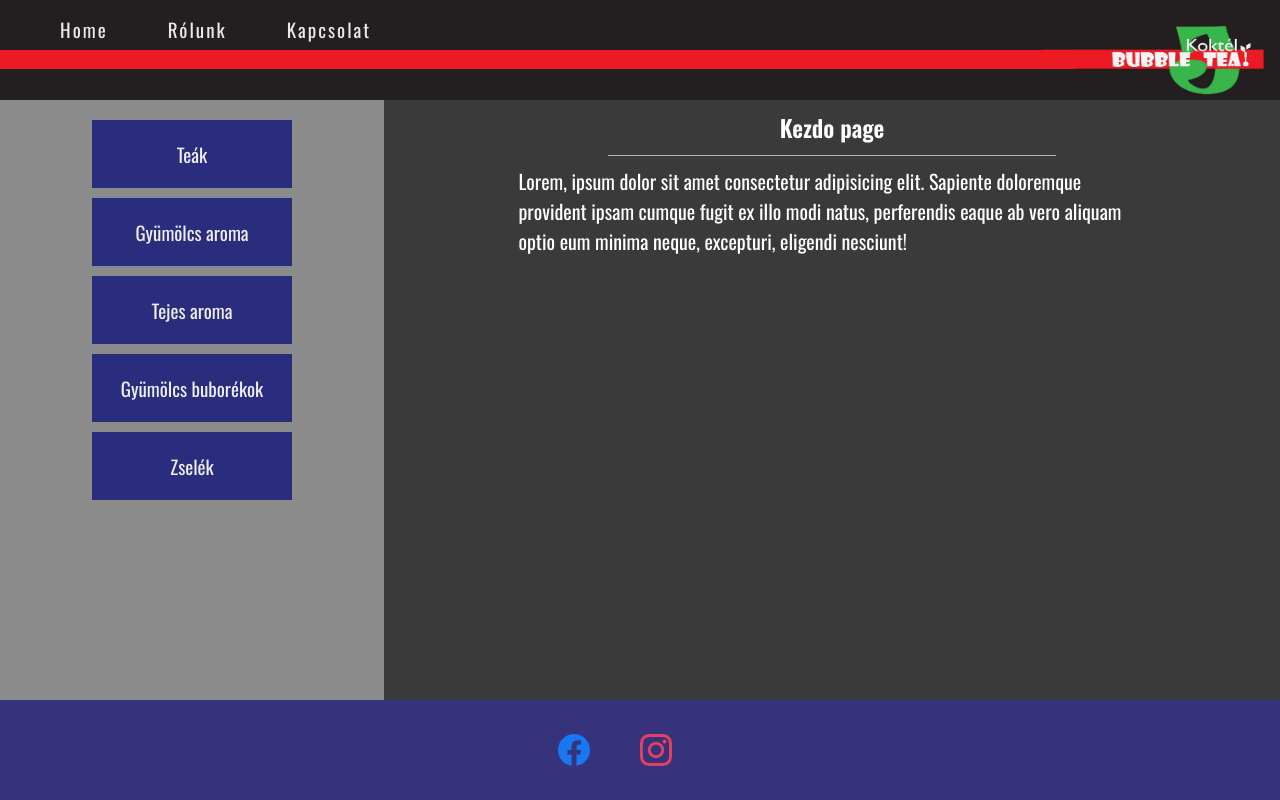
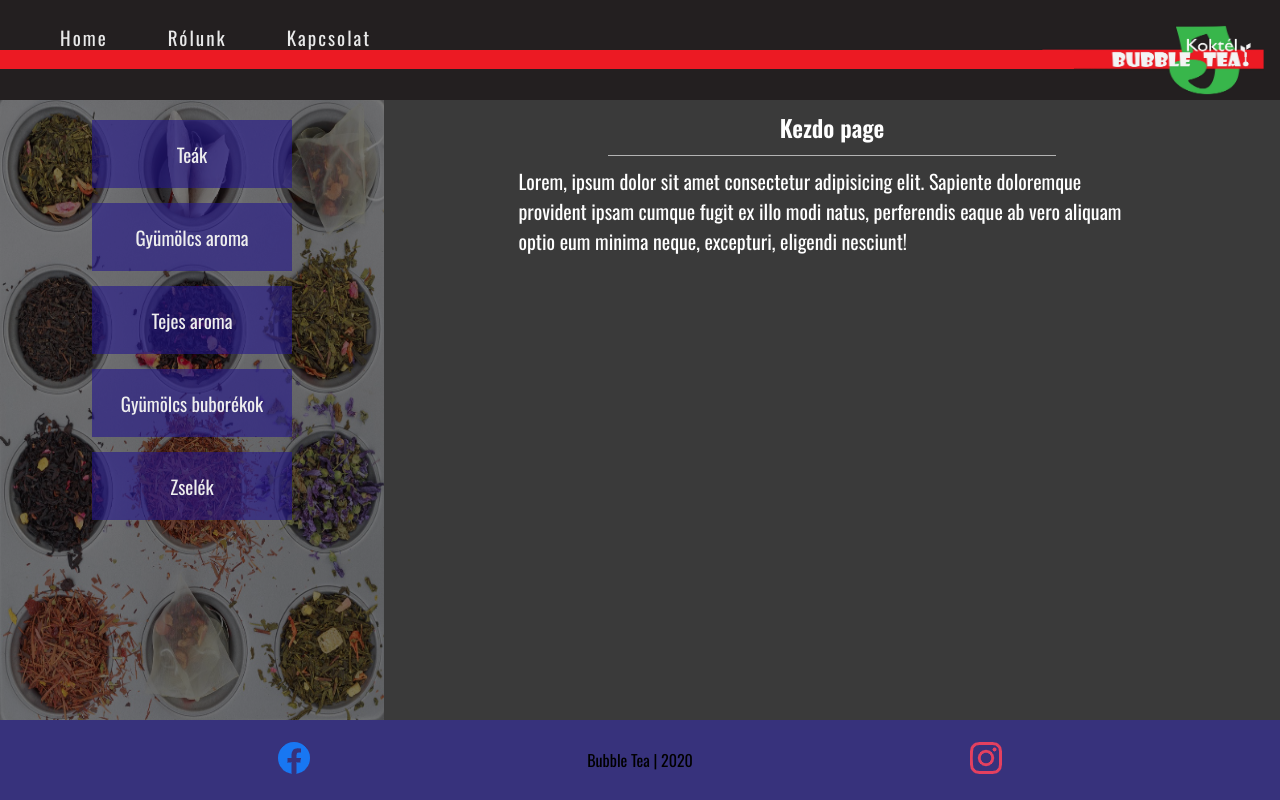
Before and after one commit to Tyby84/bubbletea, a Vue app: page / in a window 1280 px wide. Built offline with nearby package versions, Linux system fonts and the light colour scheme.

Commit message:
design changes

```diff
--- a/src/App.vue
+++ b/src/App.vue
@@ -28,8 +28,13 @@
     </div>
     </div>
    <footer>
+     <div class="social_icons">
      <img src="images/PNG/facebook.png" />
+     </div>
+     <p>Bubble Tea | 2020</p>
+     <div>
      <img src="images/PNG/instagram.png" />
+     </div>
    </footer>
   </div>
 
--- a/src/assets/css/footer.css
+++ b/src/assets/css/footer.css
@@ -1,17 +1,13 @@
 footer {
-  height: 100px;
+  height: 80px;
   background-color: #37327c;
   display: -webkit-box;
   display: -ms-flexbox;
   display: flex;
-  -webkit-box-pack: center;
-      -ms-flex-pack: center;
-          justify-content: center;
+  -webkit-box-pack: space-evenly;
+      -ms-flex-pack: space-evenly;
+          justify-content: space-evenly;
   -webkit-box-align: center;
       -ms-flex-align: center;
           align-items: center;
 }
-
-footer img {
-  margin-right: 50px;
-}
--- a/src/assets/css/main.css
+++ b/src/assets/css/main.css
@@ -7,7 +7,7 @@
   display: -ms-flexbox;
   display: flex;
   width: 100vw;
-  height: calc(100vh - 200px);
+  height: calc(100vh - 180px);
 }
 
 .sidenav {
@@ -22,8 +22,11 @@
   -webkit-box-align: center;
       -ms-flex-align: center;
           align-items: center;
-  background-color: #8b8b8b;
-  height: calc(100vh - 200px);
+  background: url("/images/tea-bg.jpg") no-repeat;
+  background-size: 100% 100%;
+  background-color: rgba(0, 0, 0, 0.5);
+  background-blend-mode: overlay;
+  height: calc(100vh - 180px);
 }
 
 .sidenav div {
@@ -37,8 +40,8 @@
       -ms-flex-pack: center;
           justify-content: center;
   text-align: center;
-  background-color: #2a2c7e;
-  margin-bottom: 10px;
+  background-color: rgba(35, 23, 141, 0.6);
+  margin-bottom: 15px;
 }
 
 .sidenav div:first-of-type {
--- a/src/assets/css/menu.css
+++ b/src/assets/css/menu.css
@@ -35,7 +35,7 @@
 
 .navigation a {
   display: inline-block;
-  margin: 10px 30px 20px 30px;
+  margin: 18px 30px 20px 30px;
   text-decoration: none;
   color: #e9e9e9;
   font-size: 19px;
--- a/src/assets/sass/footer.scss
+++ b/src/assets/sass/footer.scss
@@ -1,10 +1,16 @@
 footer {
-    height: 100px;
+    height: 80px;
     background-color: rgb(55, 50, 124);
     display: flex;
-    justify-content: center;
+    justify-content: space-evenly;
     align-items: center;
     img {
-        margin-right: 50px;
+        //margin-right: 50px;
+    }
+    .social_icons {
+        //padding-bottom: 10px;
+    }
+    p {
+        //padding-top: 10px;
     }
 }
--- a/src/assets/sass/main.scss
+++ b/src/assets/sass/main.scss
@@ -5,7 +5,7 @@
 .main_section {
     display: flex;
     width: 100vw;
-    height: calc(100vh - 200px);
+    height: calc(100vh - 180px);
   }
 
   .sidenav {
@@ -13,20 +13,21 @@
     flex-direction: column;
     width: 30%;
     align-items: center;
-    background-color: rgb(139, 139, 139);
-    height: calc(100vh - 200px);
+    background: url('/images/tea-bg.jpg') no-repeat;
+    background-size: 100% 100%;
+    background-color: rgba(0, 0, 0, 0.5);
+    background-blend-mode: overlay;
+    height: calc(100vh - 180px);
     div {
       &:first-of-type {
         margin-top: 20px;
       }
       display: flex;
-
       align-items: center;
       justify-content: center;
       text-align: center;
-      background-color: #2a2c7e;
-      margin-bottom: 10px;
-
+      background-color: rgba(35, 23, 141, 0.6);
+      margin-bottom: 15px;
       a {
         width: 200px;
         text-decoration: none;
--- a/src/assets/sass/menu.scss
+++ b/src/assets/sass/menu.scss
@@ -1,6 +1,5 @@
 @import 'mixin.scss';
 .navigation {
-
     display: flex;
     flex-direction: column;
     border-radius: 20px;
@@ -19,7 +18,7 @@
     }
     a {
       display: inline-block;
-      margin: 10px 30px 20px 30px;
+      margin: 18px 30px 20px 30px;
       text-decoration: none;
       color: rgb(233, 233, 233);
       font-size: 19px;
```
Also changed, not shown: public/images/tea-bg.jpg (added), 8 other files (tests, documents, lock files or other folders).
